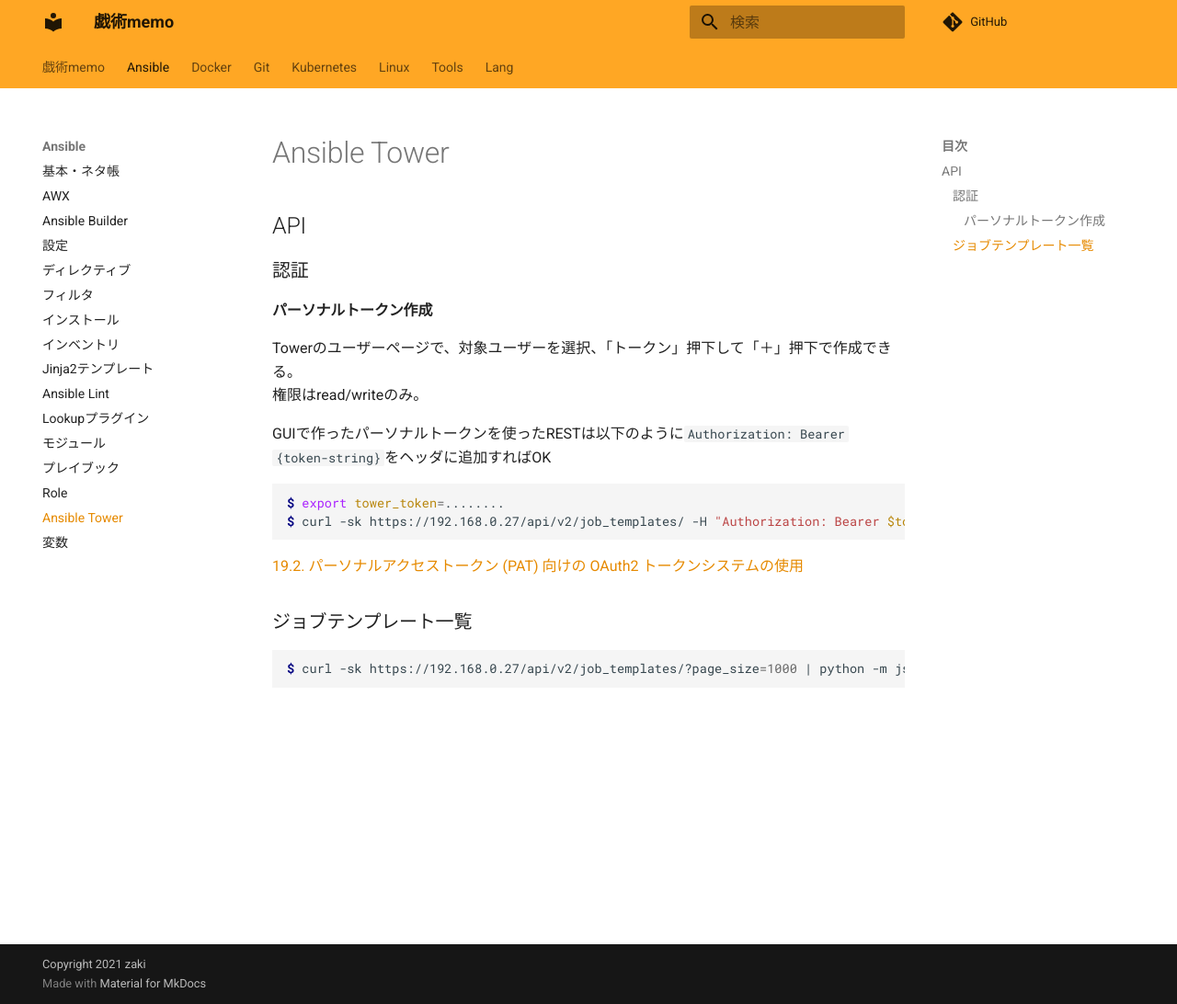
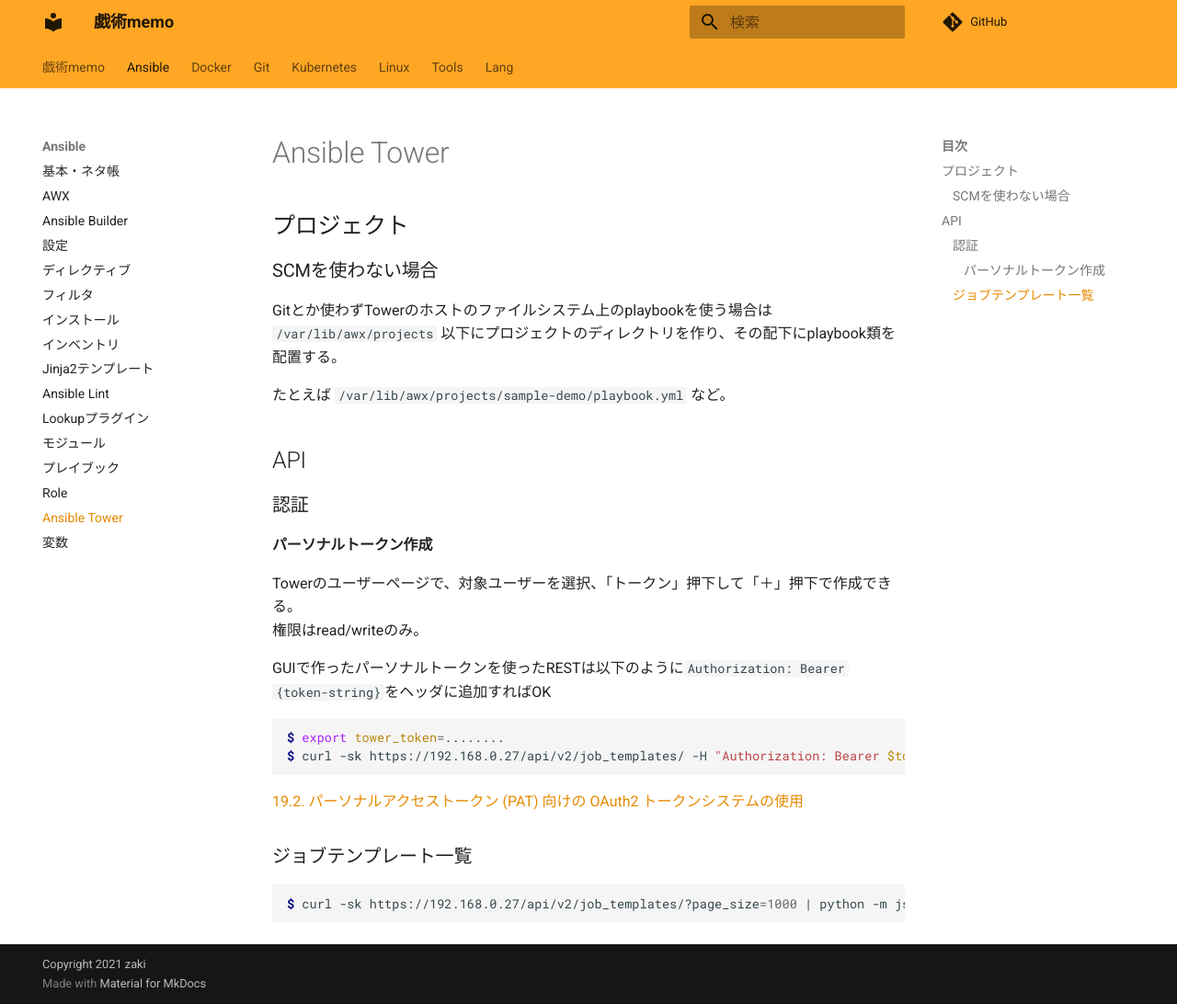
Before and after one commit to zaki-lknr/docs, an MkDocs documentation site: the page built from docs/Ansible/tower.md, in a window 1280 px wide and 1092 px high. Shown: the whole window at 92% size. Built offline with MkDocs 1.6.1 and Material for MkDocs 9.7.7, drawn with Linux system fonts in a browser that asks for light colours; comment, search, counter and statistics services are not loaded.

Commit message:
add: ansible/tower: SCM未使用時のファイルパス

```diff
--- a/docs/Ansible/tower.md
+++ b/docs/Ansible/tower.md
@@ -1,4 +1,12 @@
 # Ansible Tower
+
+## プロジェクト
+
+### SCMを使わない場合
+
+Gitとか使わずTowerのホストのファイルシステム上のplaybookを使う場合は `/var/lib/awx/projects` 以下にプロジェクトのディレクトリを作り、その配下にplaybook類を配置する。
+
+たとえば `/var/lib/awx/projects/sample-demo/playbook.yml` など。
 
 ## API
 
```
